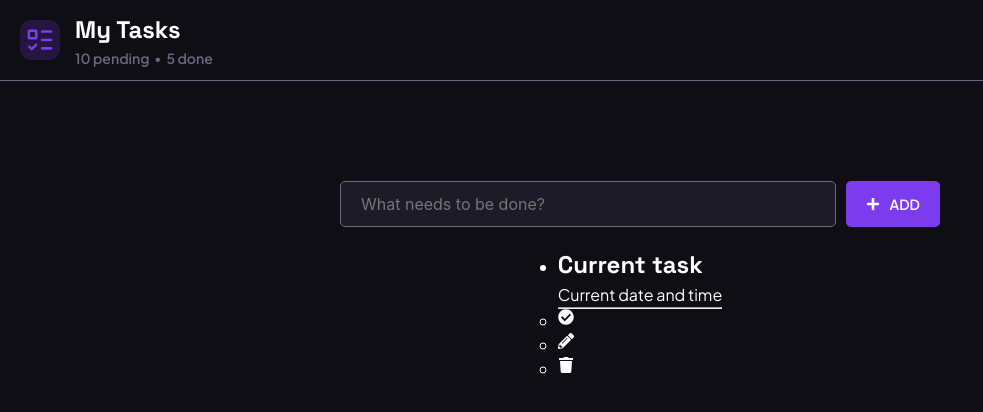
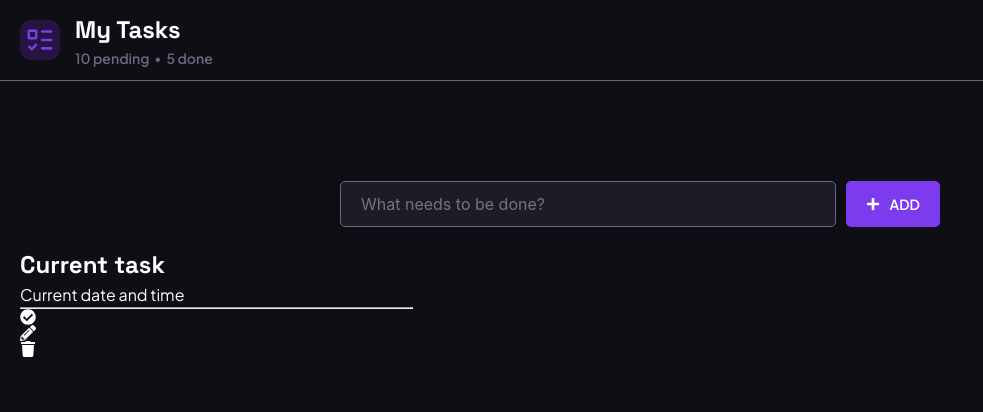
Before and after one commit to Fejiro001/to-do, a React (Create React App) app: page / in a window 1280 px wide. Shown: the top 412 px of the page, without its empty margins (0-983 px from the left). Built offline with nearby package versions, Linux system fonts and the light colour scheme.

Commit message:
Styled the task list

```diff
--- a/src/App.js
+++ b/src/App.js
@@ -7,8 +7,10 @@ function App() {
     <>
       <Header />
       <main>
-        <CreateTask />
-        <TaskList />
+        <div className="container main-content">
+          <CreateTask />
+          <TaskList />
+        </div>
       </main>
     </>
   );
--- a/src/components/TaskList.js
+++ b/src/components/TaskList.js
@@ -2,9 +2,9 @@ import Task from "./Task";
 
 function TaskList() {
   return (
-    <section>
-      <ul>
-        <li>
+    <section className="task-section">
+      <ul className="task-list">
+        <li className="task-list-items">
           <Task />
         </li>
       </ul>
--- a/src/css/index.css
+++ b/src/css/index.css
@@ -50,6 +50,10 @@ button {
   font-family: var(--body-font);
 }
 
+li {
+  list-style: none;
+}
+
 body {
   background-color: var(--secondary-color);
   color: var(--white);
@@ -86,7 +90,7 @@ header {
   color: var(--muted-color);
 }
 
-main {
+.main-content {
   padding: var(--section-padding);
   display: flex;
   flex-direction: column;
@@ -135,3 +139,26 @@ main {
 }
 
 /* TASK */
+.task-section {
+  width: 100%;
+}
+
+.task-list {
+  display: grid;
+  grid-template-columns: repeat(3, minmax(0, 1fr));
+  gap: 3rem;
+}
+
+/* Tablet */
+@media (max-width: 1023px) {
+  .task-list {
+    grid-template-columns: repeat(2, minmax(0, 1fr));
+  }
+}
+
+/* Mobile */
+@media (max-width: 767px) {
+  .task-list {
+    grid-template-columns: 1fr;
+  }
+}
```
